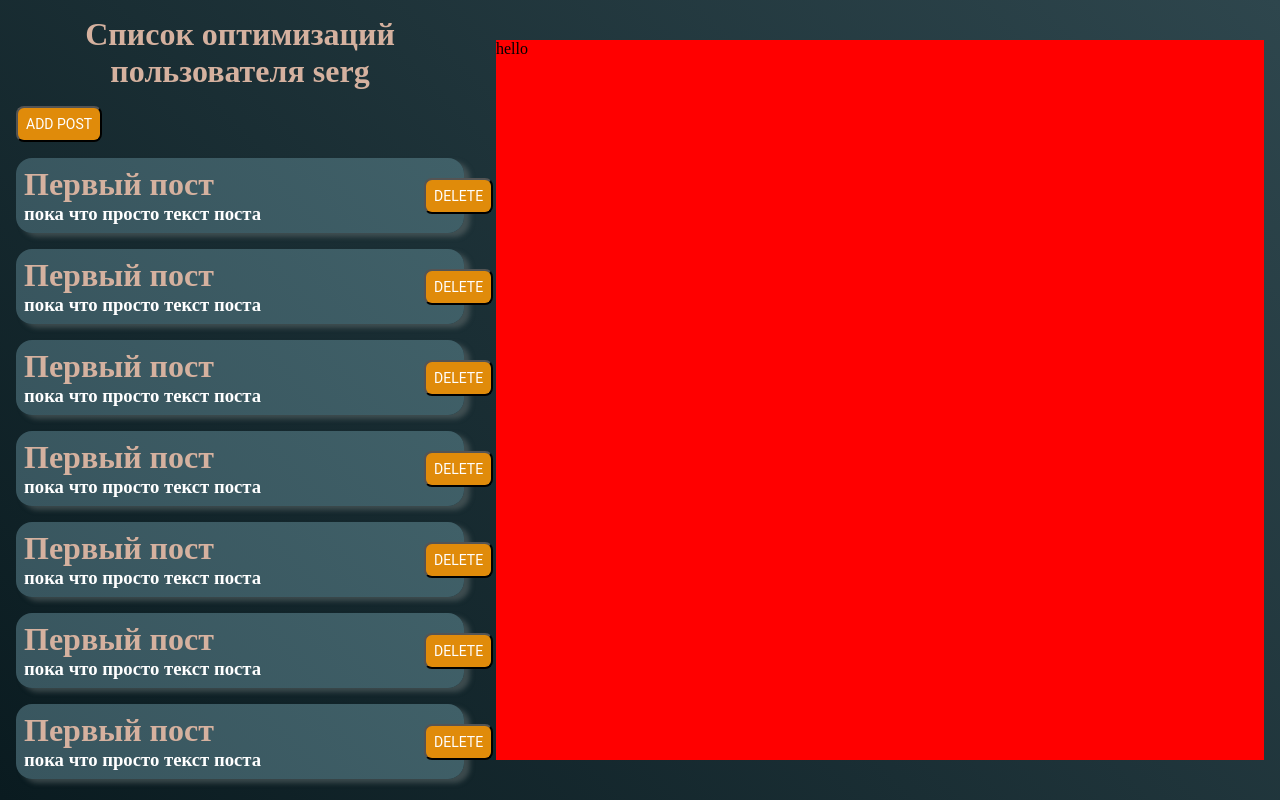
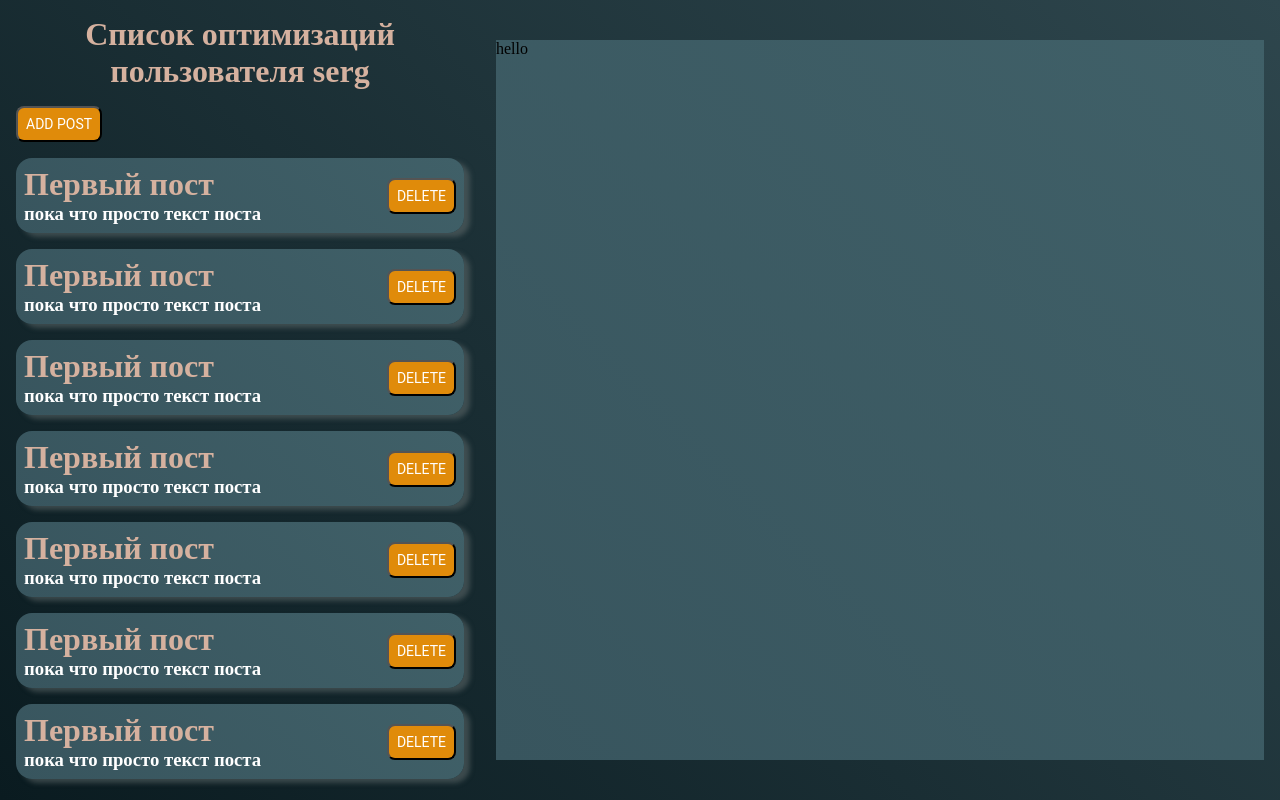
Before and after one commit to Osa-sergey/Diploma, a React (Create React App) app in the folder client/: page / in a window 1280 px wide. Built offline with nearby package versions, Linux system fonts and the light colour scheme.

Commit message:
Исправлены стили для кнопки и постов

```diff
--- a/client/src/styles/App.css
+++ b/client/src/styles/App.css
@@ -19,10 +19,10 @@ body {
 }
 
 .post {
+    position: relative;
     display: flex;
     margin-top: 16px;
     padding: 8px;
-    justify-content: space-between;
     align-items: center;
     border-radius: 16px;
     background: linear-gradient(45deg, #38555e, #406068);
@@ -39,12 +39,27 @@ body {
     box-shadow: 6px 4px 5px rgba(102, 111, 112, 0.2);
 }
 
-.header_text {
-    width: 400px;
+.post_button {
+    position: absolute;
+    right: 0;
+    padding-right: 8px;
+}
+
+.post_content {
+    width: 70%;
     overflow: hidden;
     text-overflow: ellipsis;
     display: -webkit-box;
-    -webkit-line-clamp: 1;
+    -webkit-line-clamp: 2;
+    -webkit-box-orient: vertical;
+}
+
+.header_text {
+    color: #d5b19f;
+    overflow: hidden;
+    text-overflow: ellipsis;
+    display: -webkit-box;
+    -webkit-line-clamp: 2;
     -webkit-box-orient: vertical;
 }
 
@@ -60,17 +75,13 @@ body {
     width: 35%;
 }
 
-.header_text {
-    color: #d5b19f;
-}
-
 .post_list_add_btn {
     margin-top: 16px;
 }
 
 .viewer {
     position: absolute;
-    background: red;
+    background: linear-gradient(45deg, #38555e, #406068);
     width: 60%;
     height: 90%;
     top: 5%;
```
